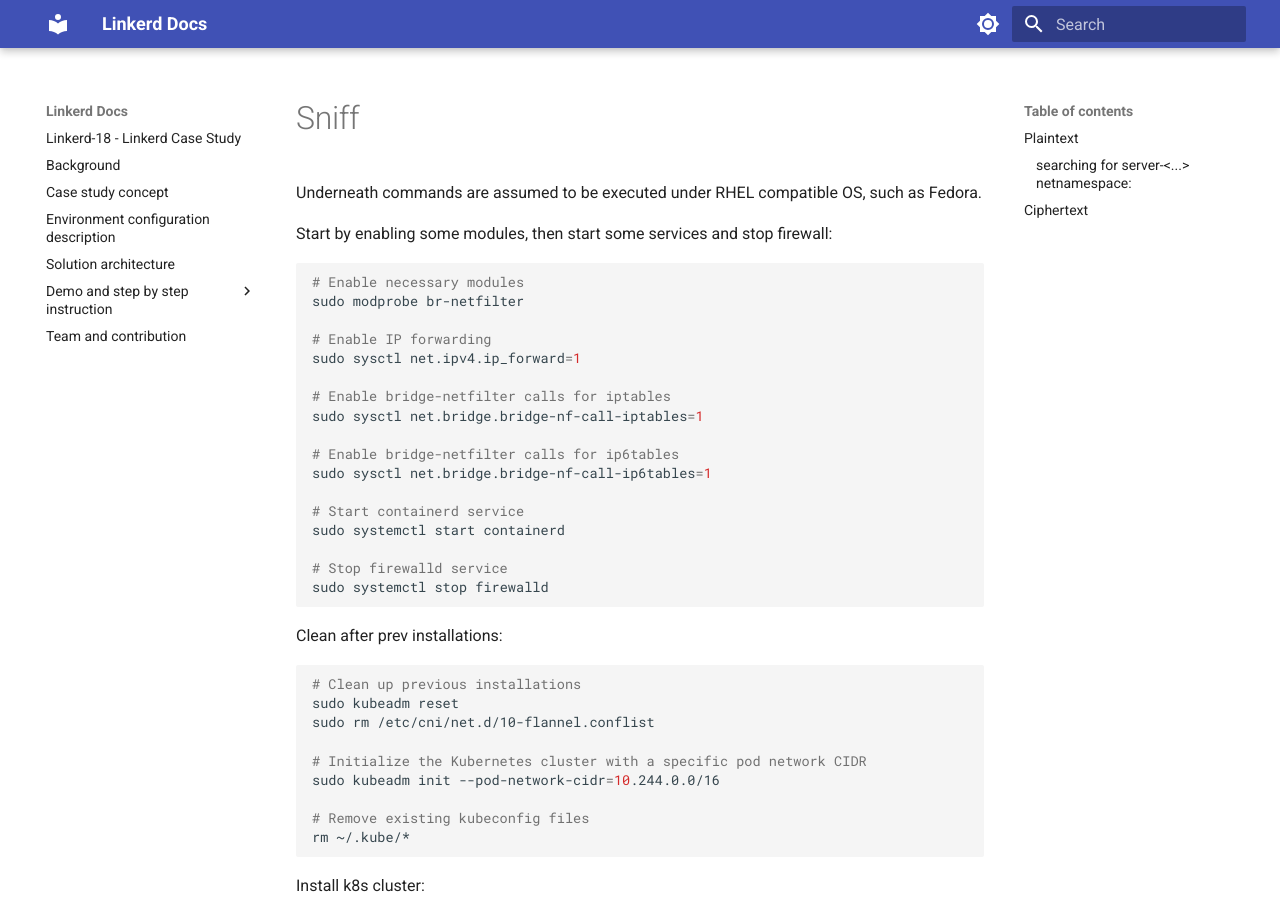
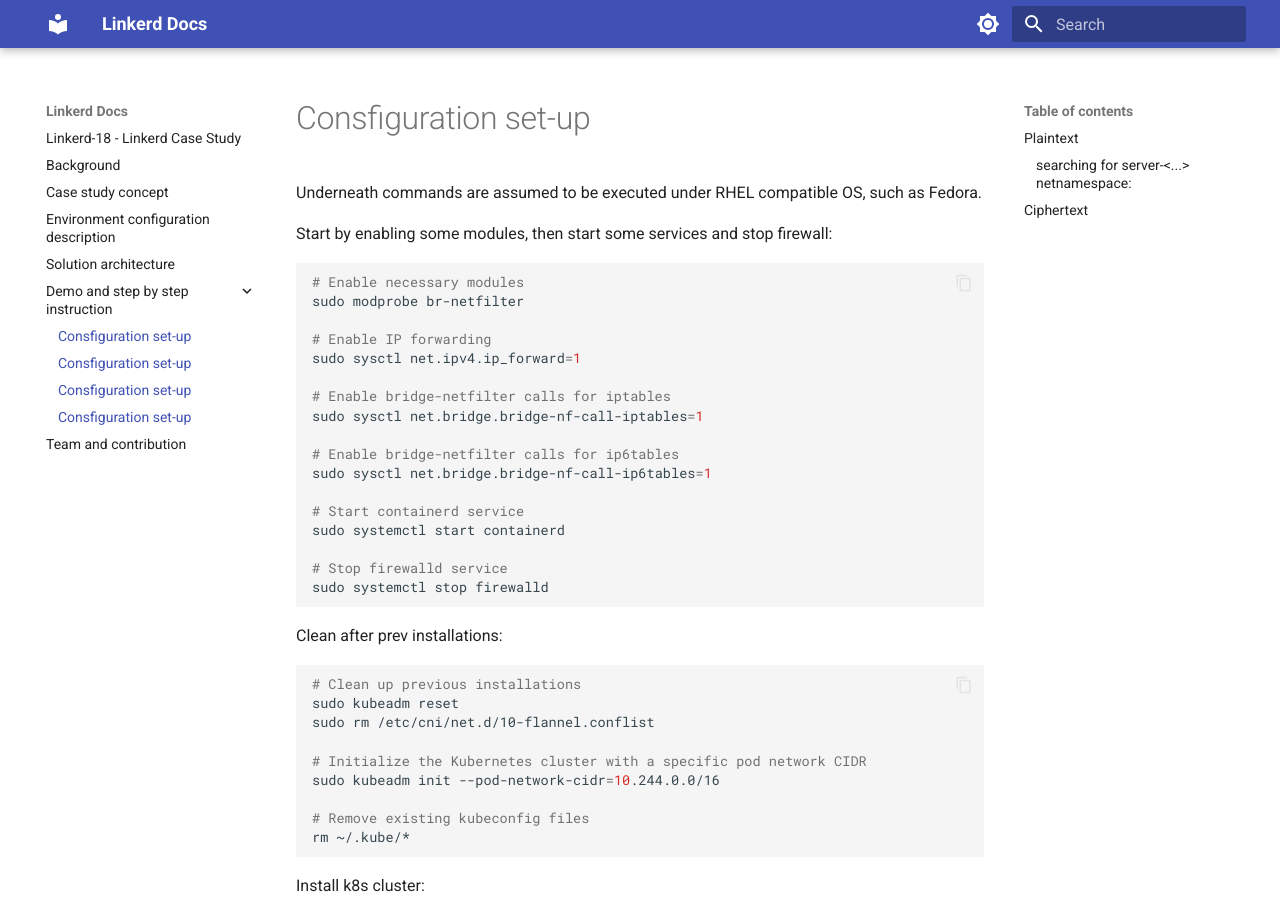
Before and after one commit to piotrkica/SUU_Linkerd, an MkDocs documentation site: the page built from docs/sniff.md, in a window 1280 px wide and 900 px high. Built offline with MkDocs 1.6.1 and Material for MkDocs 9.7.7, drawn with Linux system fonts in a browser that asks for light colours; some of the changed lines change nothing that is shown.

Commit message:
Code copy button added

```diff
--- a/mkdocs.yml
+++ b/mkdocs.yml
@@ -2,6 +2,8 @@
 
 theme:
   name: material
+  features:
+    - content.code.copy
 
   palette:
     # Palette toggle for light mode
@@ -25,10 +27,10 @@
   - Environment configuration description: "environment_configuration_description.md"
   - Solution architecture: "solution_architecture.md"
   - Demo and step by step instruction:
-      - "Consfiguration set-up": "test.md"
-      - "Execution procedure": "test.md"
-      - "Plaintext sniffing": "test.md"
-      - "Ciphertext sniffing": "test.md"
+      - "Consfiguration set-up": "sniff.md"
+      - "Execution procedure": "sniff.md"
+      - "Plaintext sniffing": "sniff.md"
+      - "Ciphertext sniffing": "sniff.md"
   - Team and contribution: "team_and_contribution.md"
 
 plugins:
```
